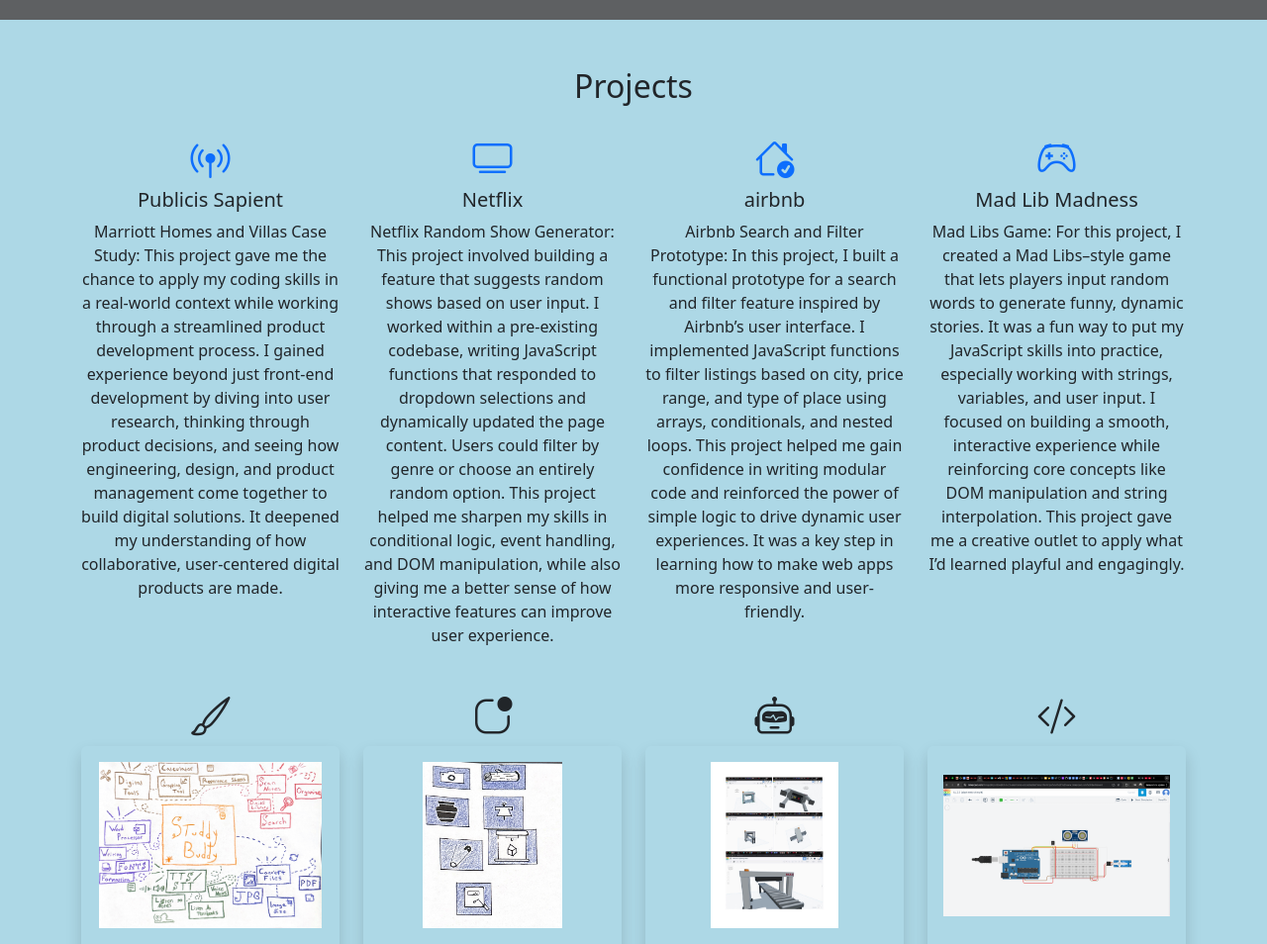
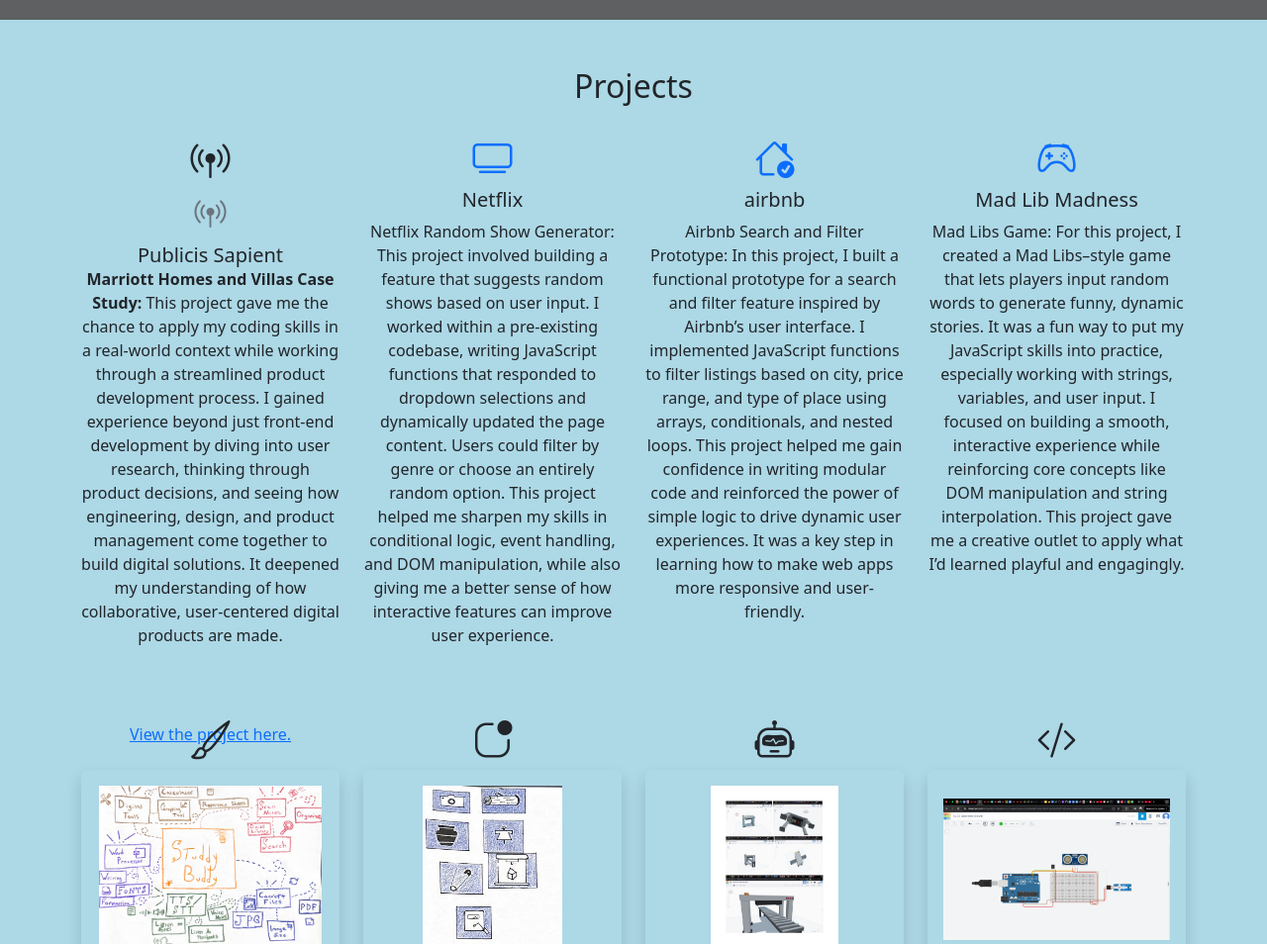
Before and after one commit to MarxusJones/My-Portfolio, a website: page index.html in a window 1280 px wide. Shown: the part 780-1734 px from the top of the page at 99% size. Drawn offline with nearby package versions, Linux system fonts and the light colour scheme; grey boxes are pictures that could not be loaded.

Commit message:
Update index.html

```diff
--- a/index.html
+++ b/index.html
@@ -114,22 +114,19 @@
         <h2 class="text-center mb-4">Projects</h2>
         <div class="row text-center">
           <div class="col-lg-3 col-md-6 col-sm-12 mb-4">
-            <a
-              href="https://8t568m.csb.app/"
-              >
-              <i class="bi bi-broadcast-pin fs-1"></i>
-            </a>
-            <h5>Publicis Sapient</h5>
-            <p>
-              Marriott Homes and Villas Case Study: This project gave me the
-              chance to apply my coding skills in a real-world context while
-              working through a streamlined product development process. I
-              gained experience beyond just front-end development by diving into
-              user research, thinking through product decisions, and seeing how
-              engineering, design, and product management come together to build
-              digital solutions. It deepened my understanding of how
-              collaborative, user-centered digital products are made.
+            <i class="bi bi-broadcast-pin fs-1"></i>
+            <div class="card-body d-flex flex-column justify-content-between h-100">
+            <div class="text-center mb-2">
+              <i class="bi bi-broadcast-pin fs-2 text-secondary"></i>
+            </div>
+            <h5 class="card-title">Publicis Sapient</h5>
+            <p class="card-text">
+            <strong>Marriott Homes and Villas Case Study:</strong> This project gave me the chance to apply my coding skills in a real-world context while working through a streamlined product development process. I gained experience beyond just front-end development by diving into user research, thinking through product decisions, and seeing how engineering, design, and product management come together to build digital solutions. It deepened my understanding of how collaborative, user-centered digital products are made.
             </p>
+          <div class="mt-auto">
+          <a href="https://8t568m.csb.app/" target="Publicis Spient website preview" class="link-primary">View the project here.</a>
+          </div>
+          </div>
           </div>
           <div class="col-lg-3 col-md-6 col-sm-12 mb-4">
             <a href="https://dw7dn3.csb.app">
```
